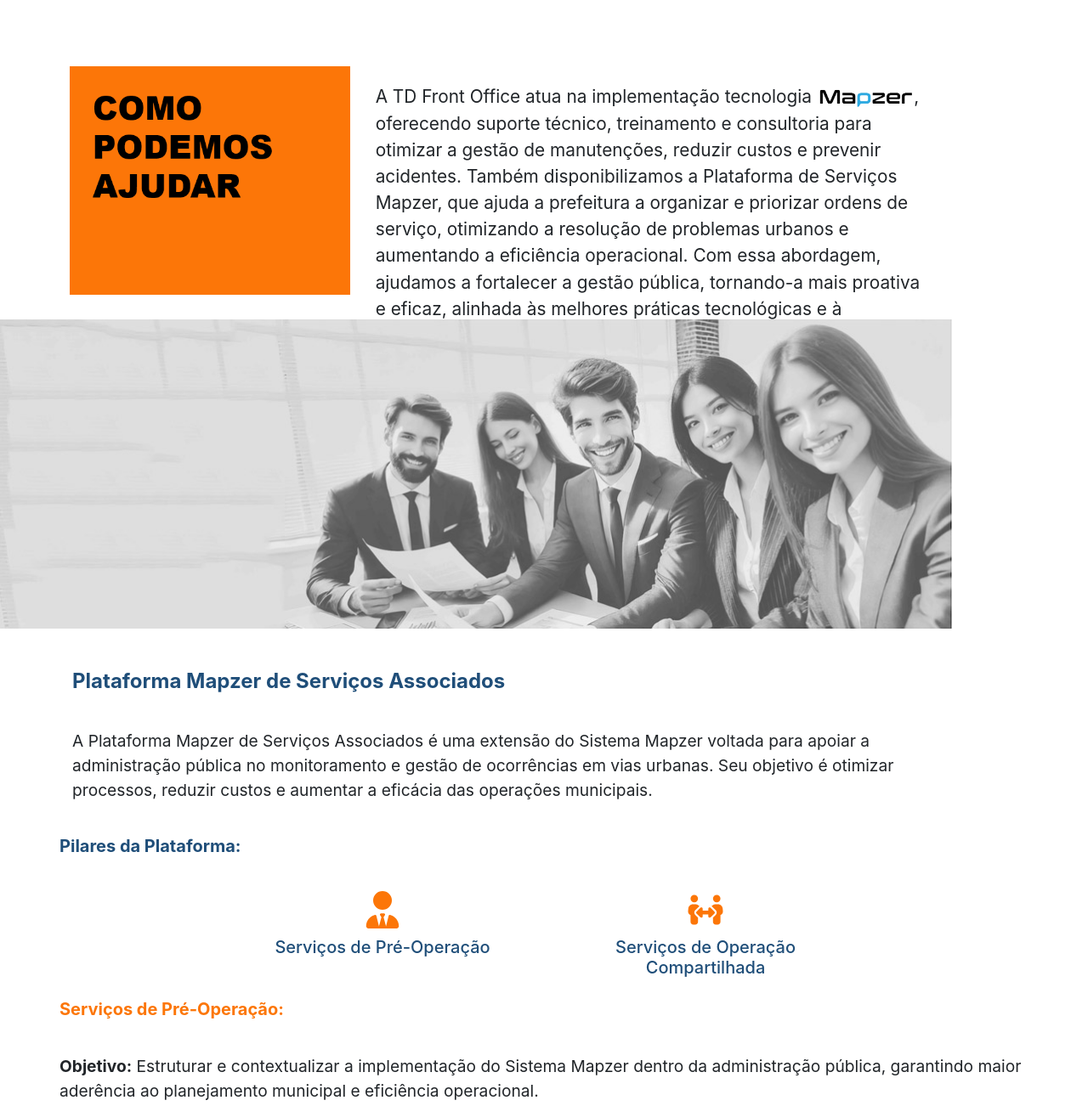
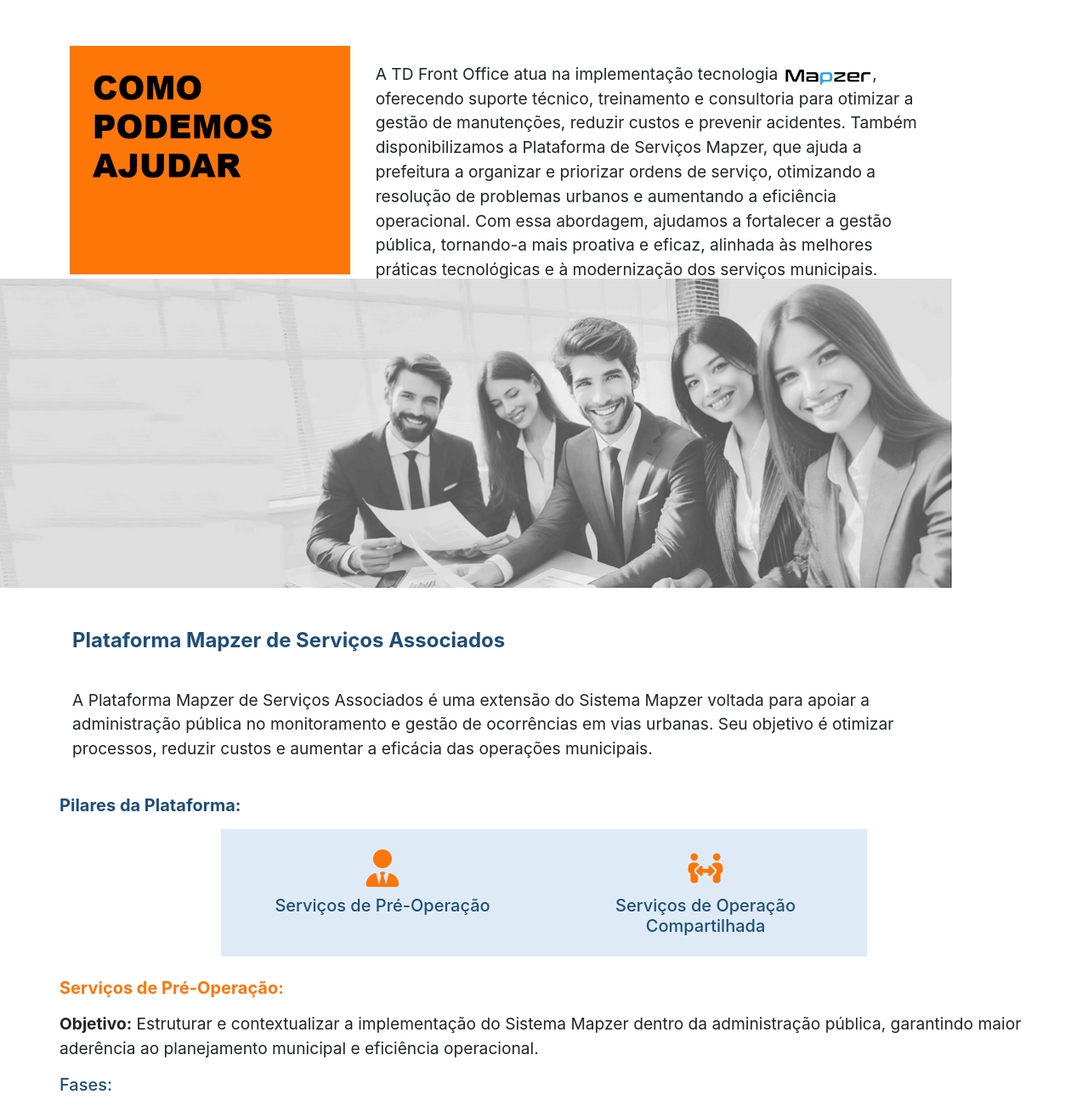
Before and after one commit to douglasfariap/TDFRONTOFFICE, a plain HTML site: page plataforma-mapzer.html in a window 1280 px wide. Shown: the part 2462-3764 px from the top of the page at 85% size. Drawn offline with nearby package versions, Linux system fonts and the light colour scheme.

Commit message:
required

```diff
--- a/css.css
+++ b/css.css
@@ -567,6 +567,11 @@ footer span {
 
 .bg-azul-escuro {
     background-color: rgb(33, 83, 113);
+}
+.bg-pilares {
+    background-color: rgb(222, 235, 247);
+    min-height: 150px;
+
 }
 
 .bg-ses1 {
--- a/plataforma-mapzer.html
+++ b/plataforma-mapzer.html
@@ -228,7 +228,7 @@
 
 
         <div class="container wid-100">
-          <div class="row mt-5" >
+          <div class="row mt-4" >
             <div class="col-md-4 d-none d-md-block text-right" style="z-index: 2;">
               <img src="img/como-podemos.png" style="width:330px;">
             </div>
@@ -238,7 +238,7 @@
             <div class="col-md-7 " >
             <div class="row">
               <div class="col-md-11 d-none d-md-block">
-                <p class="text-left d-block fs-13">
+                <p class="text-left d-block fs-12">
                   A TD Front Office atua na implementação tecnologia <span class="logo-mapzer" style="line-height: 3.5em;">Mapzer</span>,
                    oferecendo suporte técnico, treinamento e consultoria para otimizar a gestão de manutenções,
                    reduzir custos e prevenir acidentes. Também disponibilizamos a Plataforma de Serviços Mapzer, que ajuda a prefeitura a organizar e priorizar ordens de serviço,
@@ -265,7 +265,7 @@
           </div>
           <div class="row">
             <div class="col-md-10 d-md-block d-none">
-              <img style="margin-top: -50px; margin-left: -15px; width: 108%;" src="img/como-podemos-ajudar21.jpg">
+              <img style="margin-top: -20px; margin-left: -15px; width: 108%;" src="img/como-podemos-ajudar21.jpg">
             </div>
             <div class="col-md-2">
             </div>
@@ -289,18 +289,18 @@
                 </div>
             </div>
             <div class="row pt-4">
-              <h5 class="pb-2 font-weight-bold"style="color:#1f4e79; margin-bottom:33px;">Pilares da Plataforma:</h4>
+              <h5 class="pb-2 font-weight-bold"style="color:#1f4e79;">Pilares da Plataforma:</h4>
             </div>
             <div class="row">
-              <div class="col-md-2"></div>
-              <div class="col-md-4">
-              <div class="mb-4 text-center">
+              <div class="col-md-2"> </div>
+              <div class="col-md-4 bg-pilares">
+              <div class="mb-4 mt-4 text-center">
                   <span class="orange-iten"><svg class="svg-inline--fa fa-user-tie" aria-hidden="true" focusable="false" data-prefix="fal" data-icon="user-tie" role="img" xmlns="http://www.w3.org/2000/svg" viewBox="0 0 448 512" data-fa-i2svg="" width="44" height="44"><path fill="currentColor" d="M96 128a128 128 0 1 0 256 0A128 128 0 1 0 96 128zm94.5 200.2l18.6 31L175.8 483.1l-36-146.9c-2-8.1-9.8-13.4-17.9-11.3C51.9 342.4 0 405.8 0 481.3c0 17 13.8 30.7 30.7 30.7l131.7 0c0 0 0 0 .1 0l5.5 0 112 0 5.5 0c0 0 0 0 .1 0l131.7 0c17 0 30.7-13.8 30.7-30.7c0-75.5-51.9-138.9-121.9-156.4c-8.1-2-15.9 3.3-17.9 11.3l-36 146.9L238.9 359.2l18.6-31c6.4-10.7-1.3-24.2-13.7-24.2L224 304l-19.7 0c-12.4 0-20.1 13.6-13.7 24.2z"></path></svg><!-- <i class="fal fa-user-tie"></i> --></span>
                   <h5 style="color:#1f4e79; margin-top:10px; margin-bottom:0;">Serviços de Pré-Operação</h5>
               </div>
           </div>
-              <div class="col-md-4">
-                <div class="mb-4 text-center">
+              <div class="col-md-4 bg-pilares">
+                <div class="mb-4 mt-4 text-center">
                     <span class="orange-iten"><svg class="svg-inline--fa fa-magnifying-glass-dollar" aria-hidden="true" focusable="false" data-prefix="fal" data-icon="magnifying-glass-dollar" role="img" xmlns="http://www.w3.org/2000/svg" viewBox="0 0 640 512" data-fa-i2svg="" width="44" height="44"><path fill="currentColor" d="M64 64a64 64 0 1 1 128 0A64 64 0 1 1 64 64zM25.9 233.4C29.3 191.9 64 160 105.6 160l44.8 0c27 0 51 13.4 65.5 34.1c-2.7 1.9-5.2 4-7.5 6.3l-64 64c-21.9 21.9-21.9 57.3 0 79.2L192 391.2l0 72.8c0 26.5-21.5 48-48 48l-32 0c-26.5 0-48-21.5-48-48l0-115.7c-26.5-9.5-44.7-35.8-42.2-65.6l4.1-49.3zM448 64a64 64 0 1 1 128 0A64 64 0 1 1 448 64zM431.6 200.4c-2.3-2.3-4.9-4.4-7.5-6.3c14.5-20.7 38.6-34.1 65.5-34.1l44.8 0c41.6 0 76.3 31.9 79.7 73.4l4.1 49.3c2.5 29.8-15.7 56.1-42.2 65.6L576 464c0 26.5-21.5 48-48 48l-32 0c-26.5 0-48-21.5-48-48l0-72.8 47.6-47.6c21.9-21.9 21.9-57.3 0-79.2l-64-64zM272 240l0 32 96 0 0-32c0-9.7 5.8-18.5 14.8-22.2s19.3-1.7 26.2 5.2l64 64c9.4 9.4 9.4 24.6 0 33.9l-64 64c-6.9 6.9-17.2 8.9-26.2 5.2s-14.8-12.5-14.8-22.2l0-32-96 0 0 32c0 9.7-5.8 18.5-14.8 22.2s-19.3 1.7-26.2-5.2l-64-64c-9.4-9.4-9.4-24.6 0-33.9l64-64c6.9-6.9 17.2-8.9 26.2-5.2s14.8 12.5 14.8 22.2z"></path></svg><!-- <i class="fal fa-magnifying-glass-dollar"></i> --></span>
                     <h5 style="color:#1f4e79; margin-top:10px; margin-bottom:0;">Serviços de Operação Compartilhada</h5>
                 </div>
@@ -308,9 +308,9 @@
             </div>
             <div class="col-md-2"></div>
             <div class="row">
-              <h5 class="pb-2 font-weight-bold"style="color:#FC7608; margin-bottom:33px;">Serviços de Pré-Operação:</h5>
+              <h5 class="pb-2 font-weight-bold mt-4 mb-2"style="color:#FC7608; ">Serviços de Pré-Operação:</h5>
                 <p>
-                  <strong>Objetivo:</strong> Estruturar e contextualizar a implementação do Sistema Mapzer dentro da
+                  <span class="font-weight-bold">Objetivo:</span> Estruturar e contextualizar a implementação do Sistema Mapzer dentro da
                   administração pública, garantindo maior aderência ao planejamento municipal e eficiência
                   operacional.
                 </p>
```
